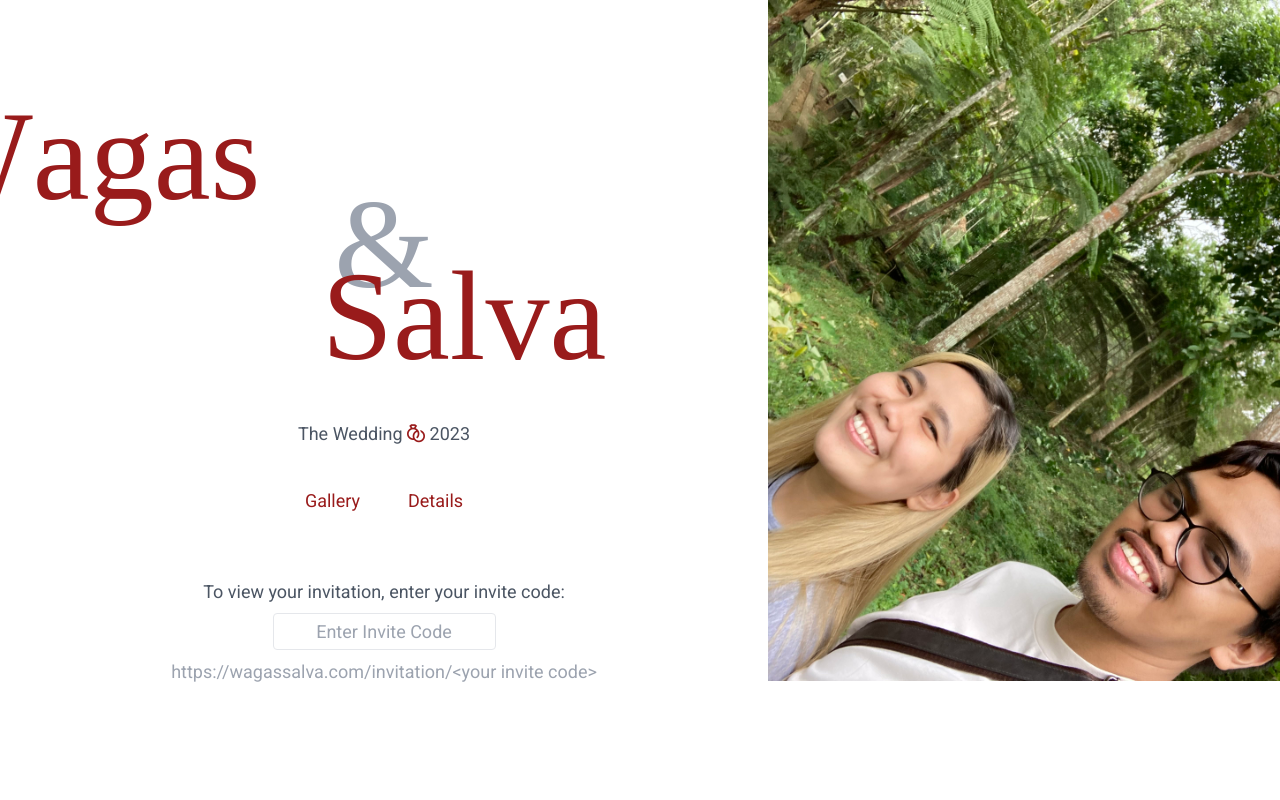
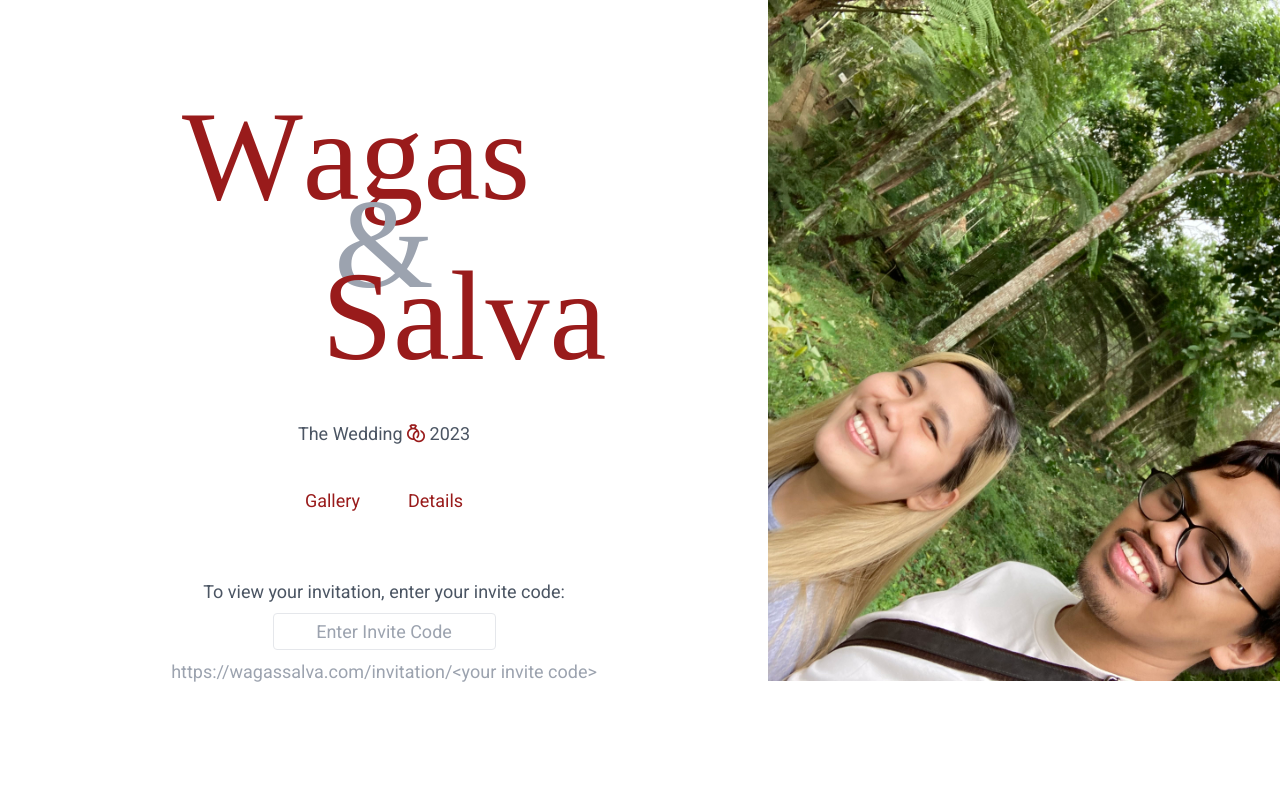
Before and after one commit to luigiaxl/wedding-portal, a Vue app: page / in a window 1280 px wide. Shown: the top 800 px of the page. Built offline with nearby package versions, Linux system fonts and the light colour scheme; no server answers; a web font is replaced by a local one.

Commit message:
[UI] Minor adjustment

```diff
--- a/src/components/invite_code/EnterInviteCodePrompt.vue
+++ b/src/components/invite_code/EnterInviteCodePrompt.vue
@@ -19,7 +19,7 @@ const submitInviteCode = () => {
 
 <template>
   <div class="flex flex-col justify-center my-6 items-center">
-    <p>{{ message }}</p>
+    <p class="text-center">{{ message }}</p>
     <div class="mt-2">
       <form @submit.prevent="submitInviteCode">
         <input
@@ -31,7 +31,7 @@ const submitInviteCode = () => {
       </form>
     </div>
 
-    <p class="mt-2 text-gray-400">
+    <p class="mt-2 text-gray-400 text-center">
       https://wagassalva.com/invitation/&lt;your invite code&gt;
     </p>
   </div>
--- a/src/views/HomeView.vue
+++ b/src/views/HomeView.vue
@@ -52,7 +52,7 @@ const scrollToAnchor = (hashbang: string) => {
         >
           <div
             style="font-family: Sassy Frass, serif"
-            class="relative text-9xl text-red-800 w-full w-auto -ml-44"
+            class="relative text-9xl text-red-800 -ml-14"
           >
             <FadeInLetters>Wagas</FadeInLetters>
           </div>
@@ -66,7 +66,7 @@ const scrollToAnchor = (hashbang: string) => {
 
           <div
             style="font-family: Sassy Frass, serif"
-            class="relative text-9xl text-red-800 w-full pr-0 text-center w-auto -mt-14 ml-40"
+            class="relative text-9xl text-red-800 pr-0 text-center w-auto -mt-14 ml-40"
           >
             <FadeInLetters>Salva</FadeInLetters>
           </div>
```
